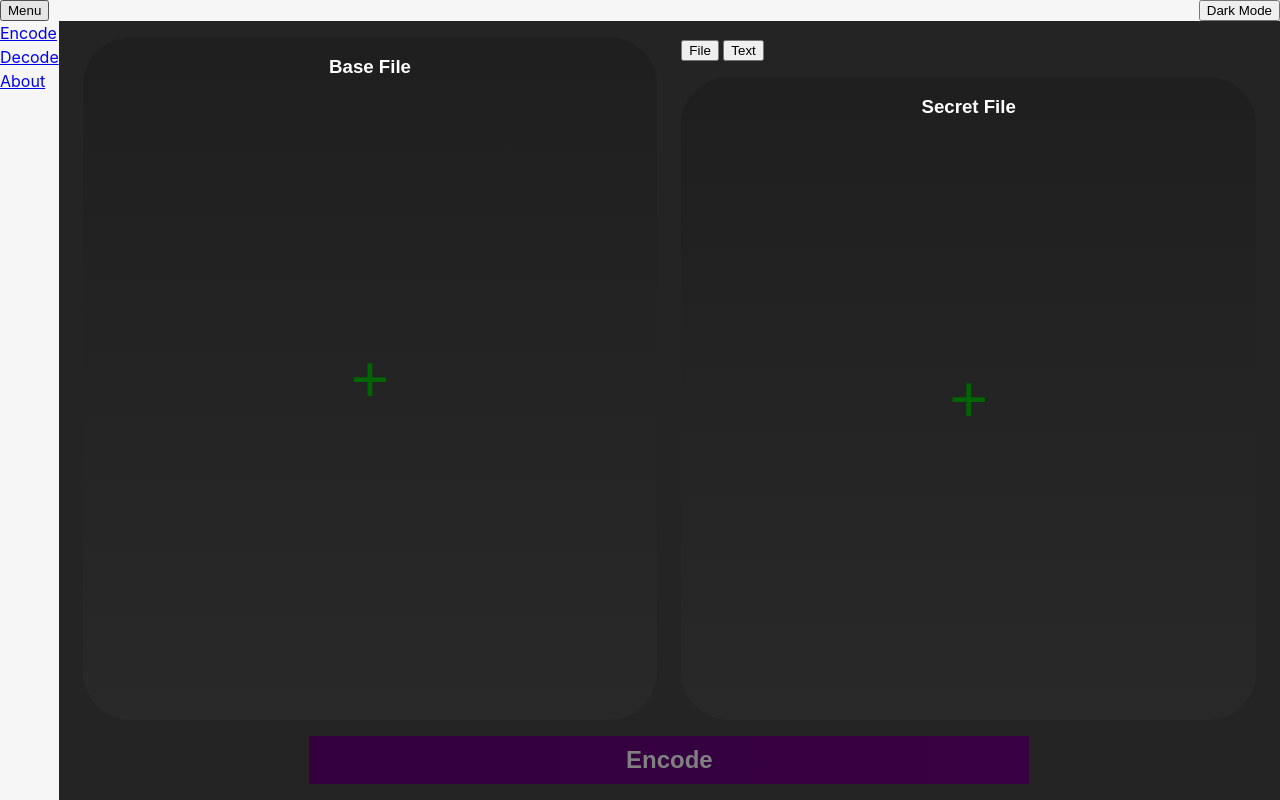
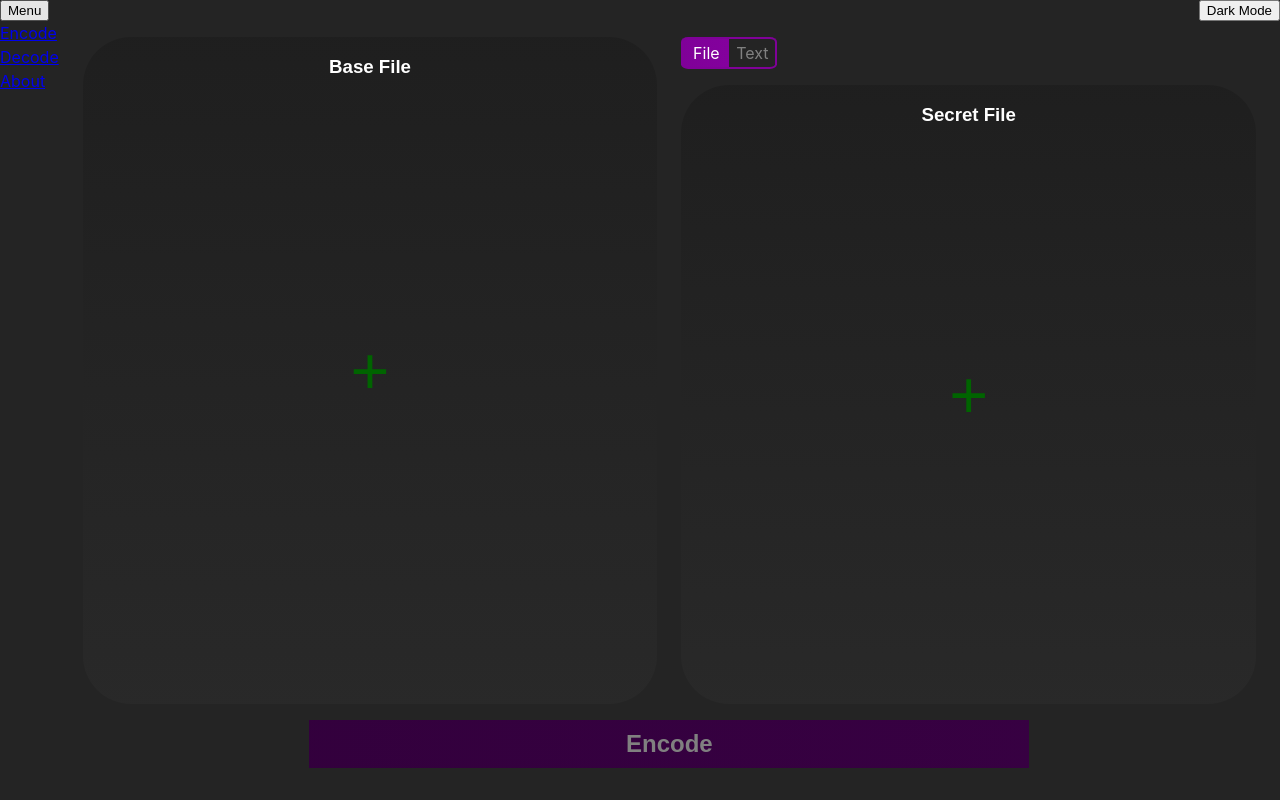
Before and after one commit to james-c-lars/stegosaurusography, a SvelteKit app: page /encoder in a window 1280 px wide. Built offline with nearby package versions, Linux system fonts and the light colour scheme.

Commit message:
Styling the radio buttons

```diff
--- a/src/lib/files/FileSelector.svelte
+++ b/src/lib/files/FileSelector.svelte
@@ -20,10 +20,12 @@
 <button class="file-select" class:file-selected={selected_file} on:click={click}>
     {#if selected_file}
         <img class="file-select-preview" src={convertFileSrc(selected_file)} alt="The selected file" />
+
         <div class="file-select-top-info">
             <span class="file-select-title">{title}</span>
             <span class="file-select-close">✖</span>
         </div>
+
         <span class="file-select-path" title={selected_file}>{selected_file}</span>
     {:else}
         <span class="file-select-title">{title}</span>
@@ -104,8 +106,7 @@
         transition: font-size 0.1s;
     }
 
-    .file-select:hover .file-select-close,
-    .file-select:focus .file-select-close {
+    .file-select:hover .file-select-close {
         font-size: 3.3em;
     }
 
@@ -123,8 +124,7 @@
         transition: font-size 0.1s;
     }
 
-    .file-select:hover .file-select-open,
-    .file-select:focus .file-select-open {
+    .file-select:hover .file-select-open {
         font-size: 6.2em;
     }
 </style>
--- a/src/routes/encoder/+page.svelte
+++ b/src/routes/encoder/+page.svelte
@@ -16,14 +16,24 @@
             outputFile,
         });
     }
+
+    function change(event: Event) {
+        textBasedSecret = (event.target as HTMLInputElement | null)?.value === "text";
+    }
 </script>
 
 <div class="encoder-view">
     <FileSelector bind:selected_file={baseFile} title="Base File" />
 
-    <span>
-        <button on:click={() => textBasedSecret = false}>File</button>
-        <button on:click={() => textBasedSecret = true}>Text</button>
+    <span class="text-or-file-select">
+        <label class="text-or-file" class:checked={!textBasedSecret}>
+            File
+            <input type="radio" name="text-or-file" value="file" on:change={change} checked />
+        </label>
+        <label class="text-or-file" class:checked={textBasedSecret}>
+            Text
+            <input type="radio" name="text-or-file" value="text" on:change={change} />
+        </label>
     </span>
     {#if textBasedSecret}
         <textarea />
@@ -41,14 +51,12 @@
     .encoder-view {
         width: 100%;
         height: 100%;
-        padding: 1rem 1.5rem;
+        padding: 1rem 1.5rem 2rem 1.5rem;
 
         display: grid;
         gap: 1rem 1.5rem;
         grid-template-columns: 1fr 1fr;
         grid-template-rows: auto 1fr auto;
-
-        background: hsl(0, 0%, 14%);
     }
 
     :global(.encoder-view > *:first-child) {
@@ -82,4 +90,52 @@
         background: linear-gradient(90deg, hsl(290, 99%, 27%) 0%, hsl(290, 99%, 30%) 100%);
         font-size: 1.6em;
     }
+
+    input[name = "text-or-file"] {
+        appearance: none;
+
+        position: absolute;
+        inset: 0;
+        margin: 0.125rem;
+    }
+
+    .text-or-file-select {
+        display: inline-flex;
+    }
+
+    .text-or-file {
+        --border-radius: 15%;
+
+        position: relative;
+        width: 3rem;
+        height: 2rem;
+
+        border: 0.125rem solid hsl(290, 99%, 30%);
+
+        color: grey;
+        text-align: center;
+        line-height: 1.75rem;
+
+        transition: font-size 0.1s;
+    }
+
+    .text-or-file:first-child {
+        border-radius: var(--border-radius) 0 0 var(--border-radius);
+        border-right: 0;
+    }
+
+    .text-or-file:last-child {
+        border-radius: 0 var(--border-radius) var(--border-radius) 0;
+        border-left: 0;
+    }
+
+    .text-or-file.checked {
+        background: linear-gradient(90deg, hsl(290, 99%, 30%) 0%, hsl(290, 99%, 31%) 100%);
+        color: white;
+    }
+
+    .text-or-file:hover {
+        color: white;
+        font-size: 1.0625em;
+    }
 </style>
--- a/src/routes/styles.css
+++ b/src/routes/styles.css
@@ -4,8 +4,8 @@
     line-height: 24px;
     font-weight: 400;
 
-    color: #0f0f0f;
-    background-color: #f6f6f6;
+    color: white;
+    background: hsl(0, 0%, 14%);
 
     font-synthesis: none;
     text-rendering: optimizeLegibility;
```
